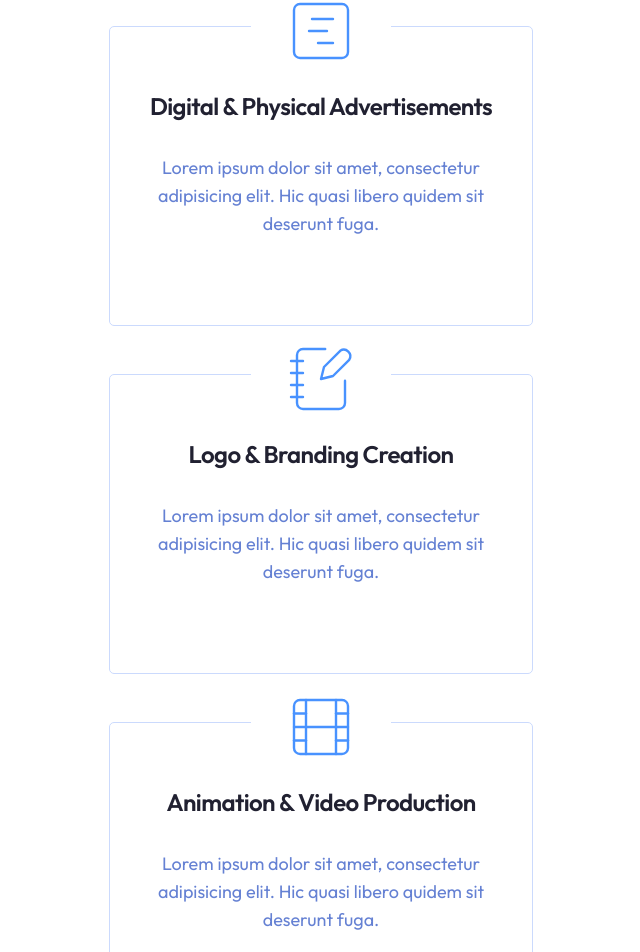
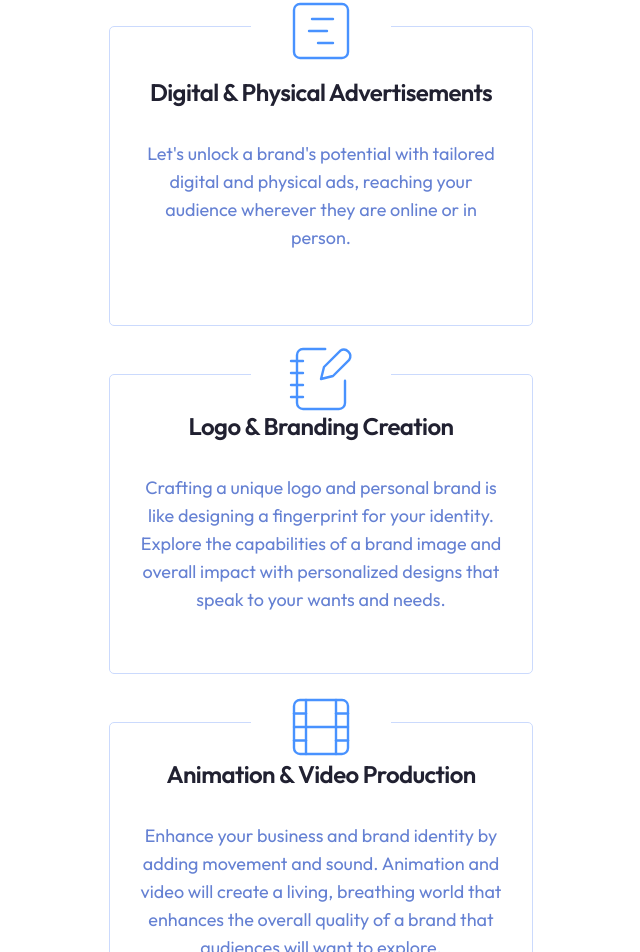
Before and after one commit to danpellegrino/tjsportfolio, a Next.js app: page / in a window 1280 px wide. Shown: the part 1664-2616 px from the top of the page, without its empty margins (319-959 px from the left). Built offline with nearby package versions, Linux system fonts and the light colour scheme.

Commit message:
updated descriptions

```diff
--- a/components/Services.jsx
+++ b/components/Services.jsx
@@ -10,21 +10,21 @@ import {
 const servicesData = [
   {
     icon: <GanttChartSquare size={72} strokeWidth={0.8} />,
-    title: 'Digital & Physical Advertisements',
+    title: "Digital & Physical Advertisements",
     description:
-      'Lorem ipsum dolor sit amet, consectetur adipisicing elit. Hic quasi libero quidem sit deserunt fuga.',
+      "Let's unlock a brand's potential with tailored digital and physical ads, reaching your audience wherever they are online or in person.",
   },
   {
     icon: <NotebookPen size={72} strokeWidth={0.8} />,
-    title: 'Logo & Branding Creation',
+    title: "Logo & Branding Creation",
     description:
-      'Lorem ipsum dolor sit amet, consectetur adipisicing elit. Hic quasi libero quidem sit deserunt fuga.',
+      "Crafting a unique logo and personal brand is like designing a fingerprint for your identity. Explore the capabilities of a brand image and overall impact with personalized designs that speak to your wants and needs.",
   },
   {
     icon: <Film size={72} strokeWidth={0.8} />,
-    title: 'Animation & Video Production',
+    title: "Animation & Video Production",
     description:
-      'Lorem ipsum dolor sit amet, consectetur adipisicing elit. Hic quasi libero quidem sit deserunt fuga.',
+      "Enhance your business and brand identity by adding movement and sound. Animation and video will create a living, breathing world that enhances the overall quality of a brand that audiences will want to explore.",
   },
 ];
 
```
